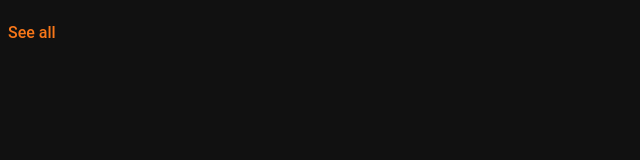
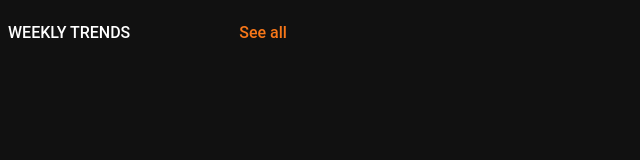
Before and after one commit to Kasia24/project, a website: page index.html in a window 1280 px wide. Shown: the whole page, without its empty margins (0-640 px from the left). Drawn offline with nearby package versions, Linux system fonts and the light colour scheme.

Commit message:
add commit

```diff
--- a/index.html
+++ b/index.html
@@ -10,6 +10,7 @@
 </head>
 <body class="body-style">
   <div id="movies-list">
+    <h3 class="text-style">WEEKLY TRENDS</h3>
     <p class="paragraph-style">See all</p>
 </div>
 <div id="movies-card">
```
